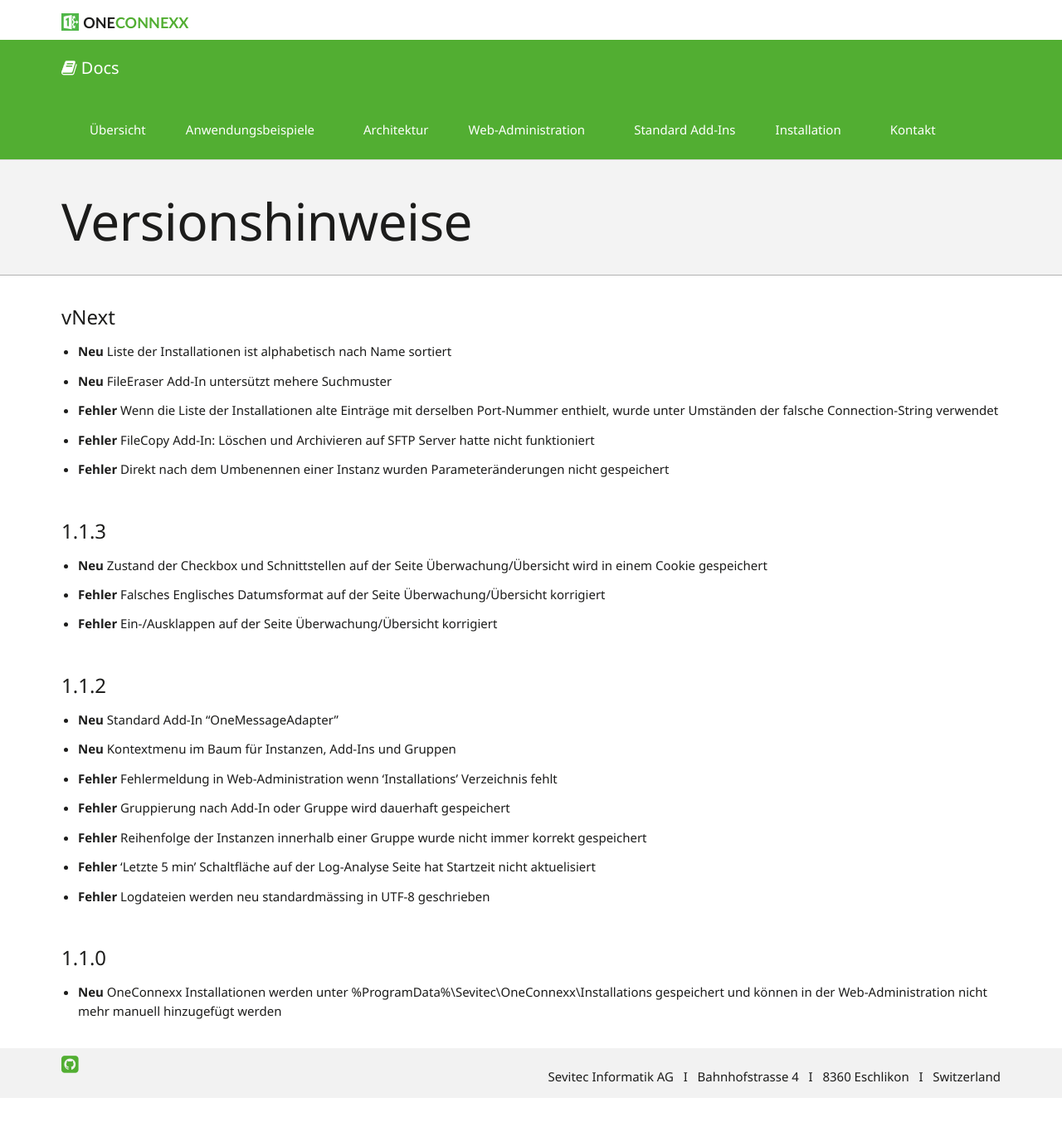
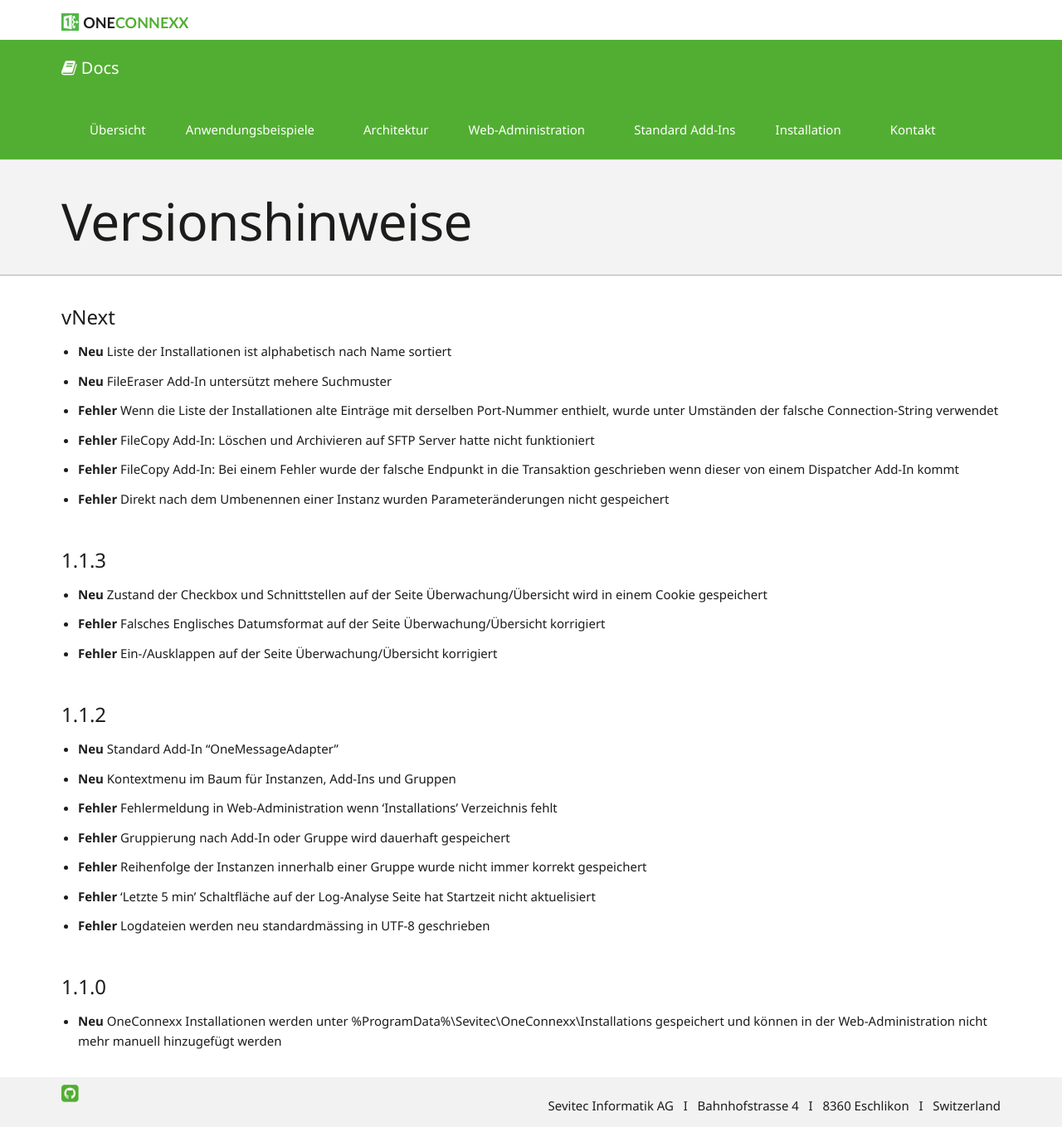
Before and after one commit to primesoft-group/oneconnexx-docs, a Jekyll site: the page built from _pages/setup/de/releasenotes.md, in a window 1280 px wide. Shown: the whole page at 83% size. Built offline with Jekyll 4.4.1, drawn with Linux system fonts in a browser that asks for light colours; nearby versions of some CDN libraries; some web fonts are replaced; before the commit the page ends 1323 px from its top, so only the background shows below that.

Commit message:
Update releasenotes.md

```diff
--- a/_pages/setup/de/releasenotes.md
+++ b/_pages/setup/de/releasenotes.md
@@ -10,6 +10,7 @@ permalink: "setup/de/releasenotes/"
 * __Neu__ FileEraser Add-In untersützt mehere Suchmuster
 * __Fehler__ Wenn die Liste der Installationen alte Einträge mit derselben Port-Nummer enthielt, wurde unter Umständen der falsche Connection-String verwendet
 * __Fehler__ FileCopy Add-In: Löschen und Archivieren auf SFTP Server hatte nicht funktioniert
+* __Fehler__ FileCopy Add-In: Bei einem Fehler wurde der falsche Endpunkt in die Transaktion geschrieben wenn dieser von einem Dispatcher Add-In kommt
 * __Fehler__ Direkt nach dem Umbenennen einer Instanz wurden Parameteränderungen nicht gespeichert
 
 
```
